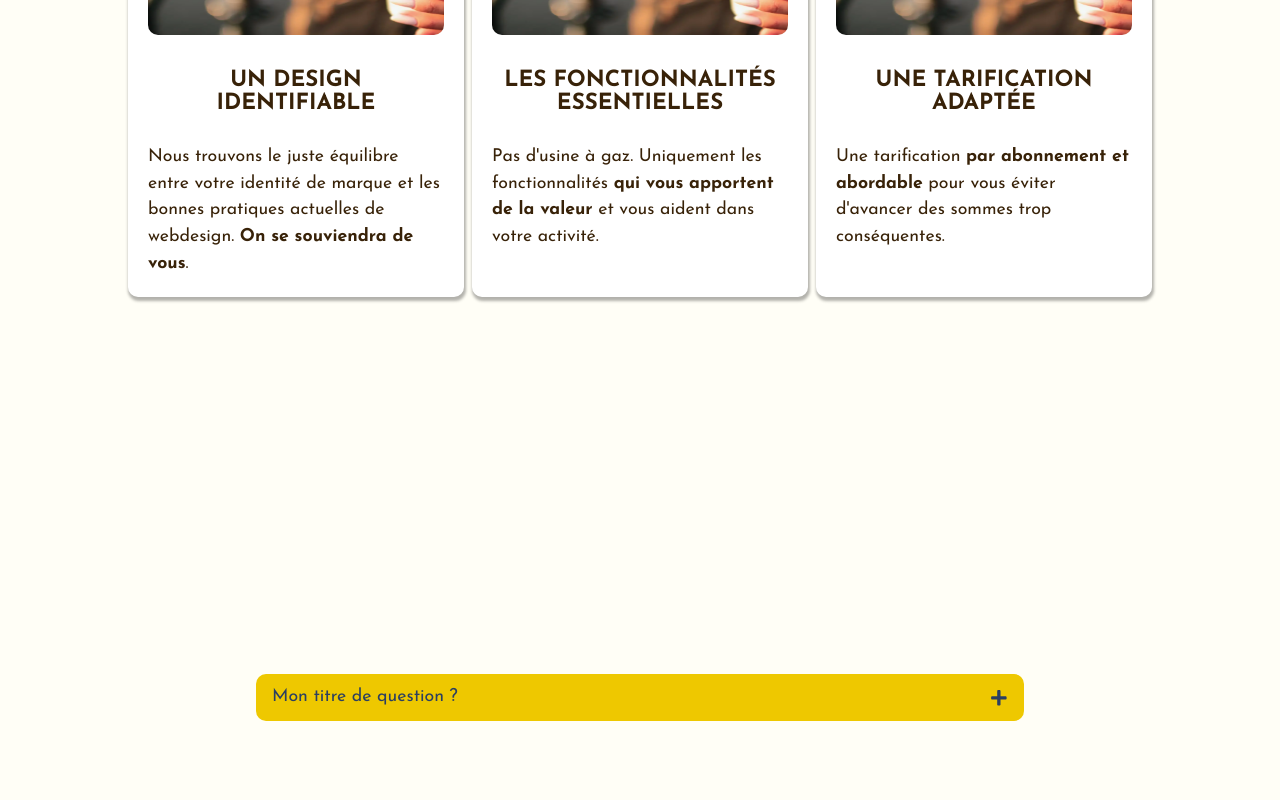
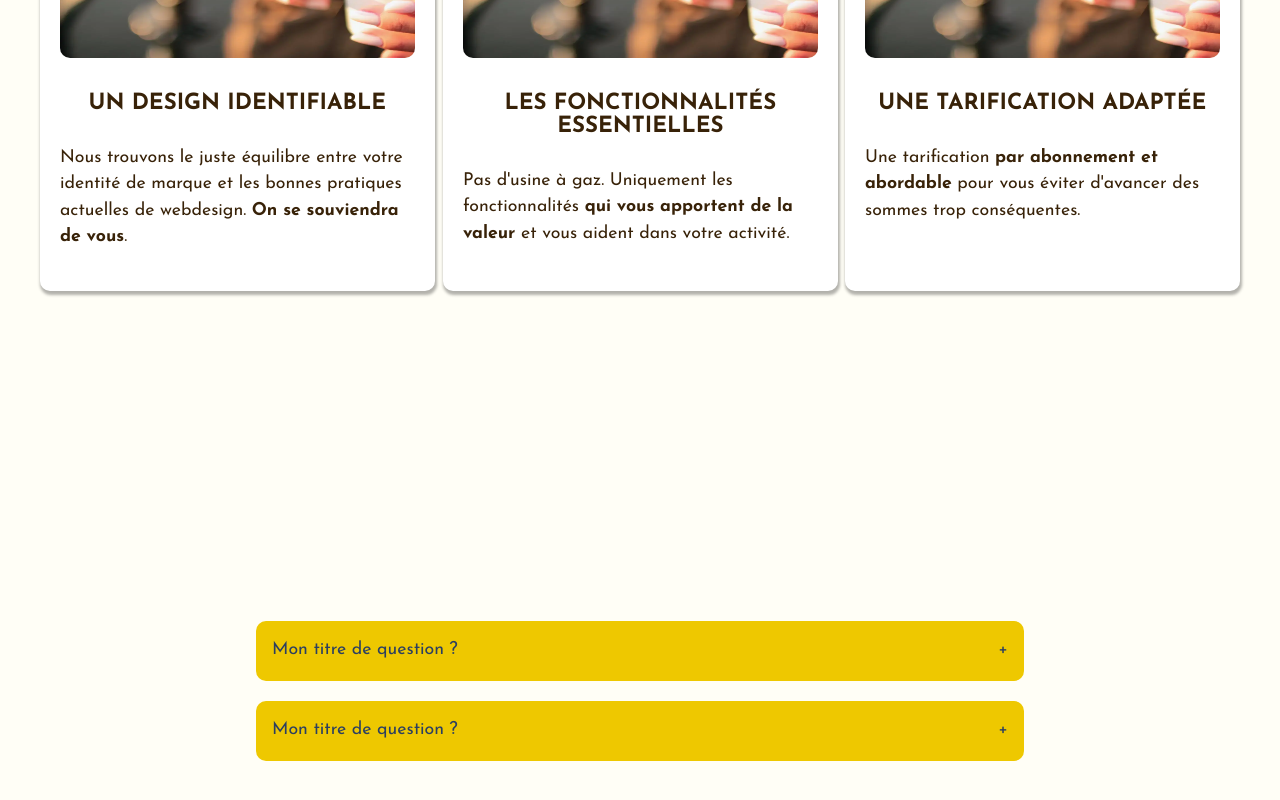
Before and after one commit to willfynch/ducafeetducode, a Next.js app: page / in a window 1280 px wide. Shown: the part 1798-2598 px from the top of the page. Built offline with nearby package versions, Linux system fonts and the light colour scheme; a web font is replaced by a local one.

Commit message:
FAQ / Accordion / WIP

```diff
--- a/package.json
+++ b/package.json
@@ -11,7 +11,7 @@
   "dependencies": {
     "framer-motion": "^11.2.12",
     "html-react-parser": "^5.1.10",
-    "next": "14.2.4",
+    "next": "^14.2.5",
     "react": "^18",
     "react-dom": "^18",
     "react-icons": "^5.2.1"
--- a/src/components/faq-button/faq-button.module.css
+++ b/src/components/faq-button/faq-button.module.css
@@ -3,21 +3,55 @@
   color: var(--blue-primary);
   cursor: pointer;
   padding: 10px 16px;
+
   border: none;
   border-radius: 10px;
-    transition: all ease-out .3s;
-    width: fit-content;
-    height: fit-content;
+  transition: all ease-out 0.5s;
+
   display: flex;
   align-items: center;
   justify-content: space-between;
-    gap: 6px;
-    text-decoration: none;
   width: 90%;
+  height: 60px;
 }
 
 @media (min-width: 900px) {
-    .faq_btn {
+  .faq_btn,
+  .faq_content_container {
     width: 60%;
   }
 }
+
+.faq_content_container {
+  transition: all ease-out 0.5s;
+  display: flex;
+  justify-content: center;
+}
+
+.faq_content_container p {
+  margin: 0;
+  width: 80%;
+  text-align: justify;
+  padding: 15px;
+  border-radius: 10px;
+
+  background-color: rgb(238, 200, 0, 0.2);
+}
+
+.faq_content_container[data-visible="false"] {
+  margin-top: -1.25rem;
+  height: 0;
+  opacity: 0;
+}
+.faq_content_container[data-visible="true"] {
+  margin-top: 0;
+  height: fit-content;
+  opacity: 1;
+}
+
+.faq_content_container[data-visible="false"] p {
+  visibility: hidden;
+}
+.faq_content_container[data-visible="true"] p {
+  visibility: visible;
+}
--- a/src/components/faq-button/faq-button.tsx
+++ b/src/components/faq-button/faq-button.tsx
@@ -1,20 +1,31 @@
-import { ReactNode } from "react";
+"use client";
+import { Fragment, ReactNode, useState } from "react";
 import style from "./faq-button.module.css";
-import { FaPlus } from "react-icons/fa";
 export interface FAQItemProps {
   title: string;
   details: string;
 }
 
-function FAQButton(props: FAQItemProps) : ReactNode {
+function FAQButton(props: FAQItemProps): ReactNode {
+  const [isOpen, setOpen] = useState(false);
+
+  function handleClick() : void {
+    setOpen(!isOpen);
+  }
+
   return (
-    <button  className={style.faq_btn}>
-      <span>{props.title}</span>
-
-        <FaPlus />
-
+    <Fragment>
+    <button aria-label={props.title} id={props.title} aria-expanded={isOpen} title={props.title} onClick={handleClick} className={style.faq_btn} >
+        <p>{props.title}</p>
+        <span >{isOpen ? '-' : '+'}</span>
     </button>
-  );
+    <div data-visible={isOpen} aria-labelledby={props.title} className={style.faq_content_container} >
+        <p >
+           {props.details}
+        </p>
+    </div>
+</Fragment>
+)
 }
 
 export default FAQButton;
--- a/src/components/promise-card/promise-card.module.css
+++ b/src/components/promise-card/promise-card.module.css
@@ -22,10 +22,9 @@
 @media (min-width: 900px) {
   .promise__container {
     height: 390px;
-    max-height: 390px;
-
   }
 }
+
 
 .promise__desc__container h4 {
   text-transform: uppercase;
--- a/src/sections/faq/faq.module.css
+++ b/src/sections/faq/faq.module.css
@@ -4,3 +4,11 @@
     justify-content: center;
     align-items: center;
 }
+
+.faq_container {
+    display: flex;
+    flex-direction: column;
+    justify-content: center;
+    align-items: center;
+    gap: 20px;
+}
--- a/src/sections/faq/faq.tsx
+++ b/src/sections/faq/faq.tsx
@@ -1,15 +1,18 @@
 import FAQButton from "@/components/faq-button/faq-button";
-import style from "./faq.module.css"
+import style from "./faq.module.css";
 import { ReactNode } from "react";
 
-function FAQSection() : ReactNode {
-    return (
-        <section className= {style.section}>
+function FAQSection(): ReactNode {
 
-        <FAQButton title={"Mon titre de question ?"} details={""}/>
-
-        </section>
-     );
+    const DETAILS = "In case you’re needing to correct for possible capitalization inconsistencies in your data attributes, the attribute selector has a case-insensitive variant for that."
+  return (
+    <section className={style.section}>
+      <div className={style.faq_container}>
+        <FAQButton title={"Mon titre de question ?"} details={DETAILS} />
+        <FAQButton title={"Mon titre de question ?"} details={DETAILS} />
+      </div>
+    </section>
+  );
 }
 
 export default FAQSection;
--- a/src/sections/hook/hook.module.css
+++ b/src/sections/hook/hook.module.css
@@ -14,7 +14,7 @@
   align-items: center;
   gap: 8px;
   flex-wrap: wrap;
-  width: 80%;
+  max-width: 1200px;
 }
 @media (min-width: 400px) {
   .container {
@@ -23,7 +23,7 @@
 }
 @media (min-width: 900px) {
   .text_wrapper {
-    padding: 5% 20%;
+    padding: 3% 20%;
   }
   .container {
     flex-wrap: nowrap;
--- a/src/sections/hook/hook.tsx
+++ b/src/sections/hook/hook.tsx
@@ -63,7 +63,9 @@ function HookSection() : ReactNode {
         </p>
 
         <h2>Optez pour un site web à votre mesure</h2>
+        <p>En se concentrant sur l&apos;essentiel : votre business, vos besoins, vos capacités financières.</p>
       </div>
+
       <div className={style.promise_wrapper}>
         <div className={style.container}>
           {promiseCardsData.map((promiseData,index) => {
```
Also changed, not shown: 1 other file (tests, documents, lock files or other folders). Lines whose indentation alone changed are shown as unchanged.
